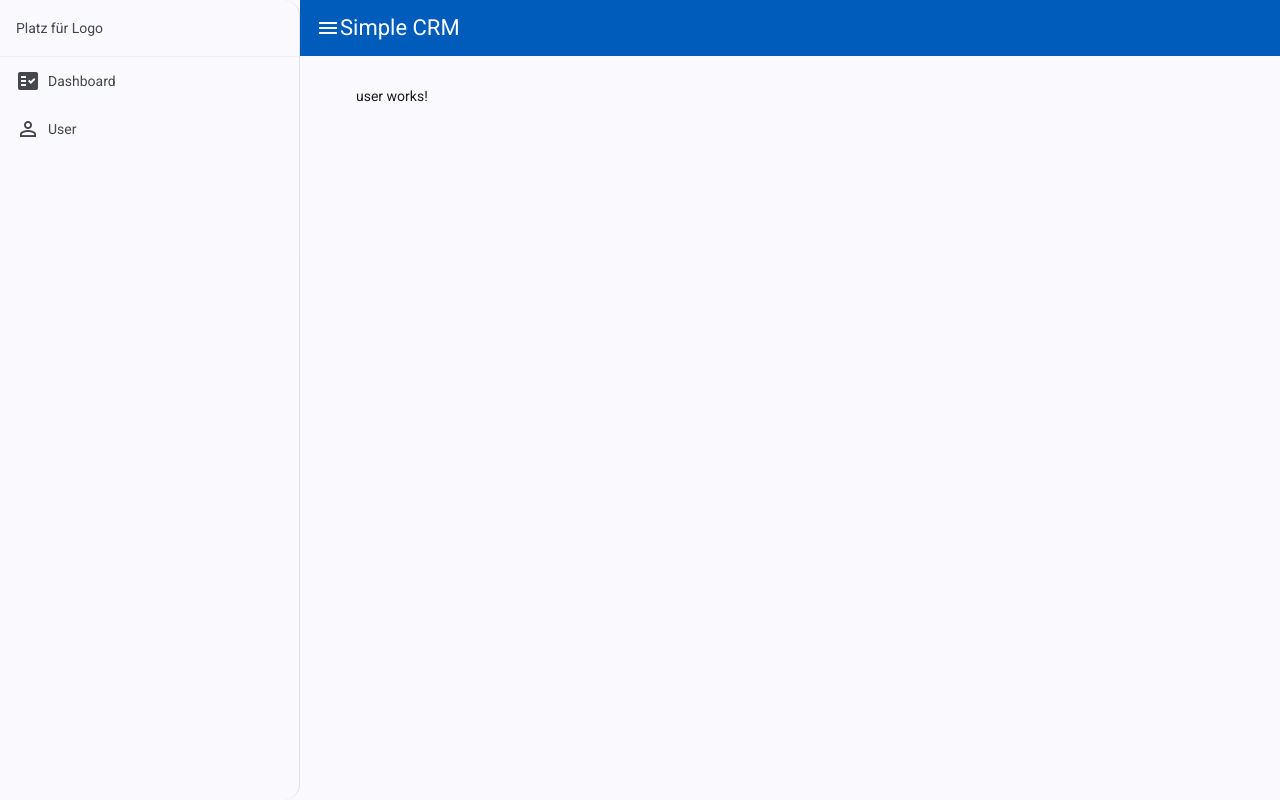
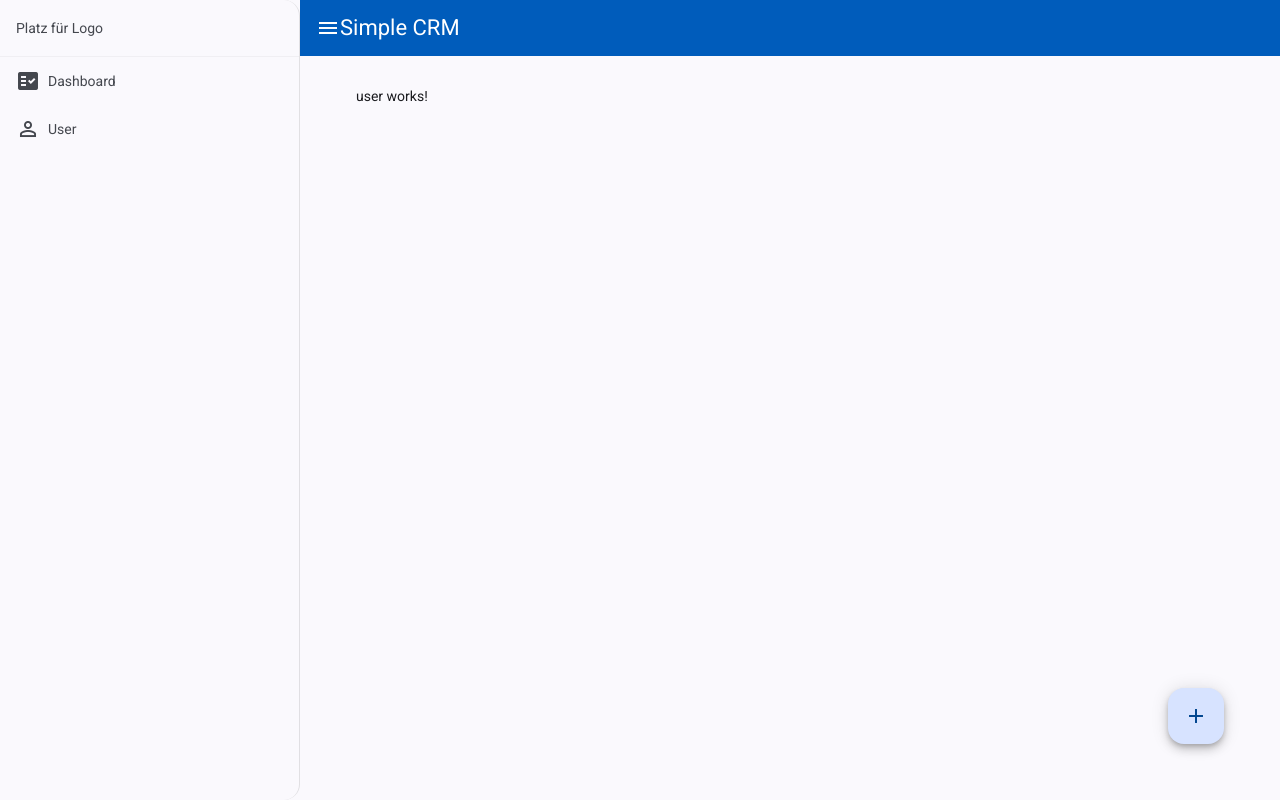
Before and after one commit to NoahVelickovic/simple-crm, an Angular app: page /user in a window 1280 px wide. Built offline with nearby package versions, Linux system fonts and the light colour scheme.

Commit message:
add user

```diff
--- /dev/null
+++ b/src/app/dialog-add-user/dialog-add-user.html
@@ -0,0 +1,8 @@
+<h2 mat-dialog-title>Add User</h2>
+<mat-dialog-content>
+ Hier Nutzer hinzufügen
+</mat-dialog-content>
+<mat-dialog-actions>
+  <button matButton>Cancel</button>
+  <button matButton>Save</button>
+</mat-dialog-actions>
--- /dev/null
+++ b/src/app/dialog-add-user/dialog-add-user.ts
@@ -0,0 +1,18 @@
+import { Component } from '@angular/core';
+import {
+  MAT_DIALOG_DATA,
+  MatDialog,
+  MatDialogActions,
+  MatDialogClose,
+  MatDialogContent,
+  MatDialogRef,
+  MatDialogTitle,
+} from '@angular/material/dialog';
+
+@Component({
+  selector: 'app-dialog-add-user',
+  imports: [MatDialogActions, MatDialogContent],
+  templateUrl: './dialog-add-user.html',
+  styleUrl: './dialog-add-user.scss',
+})
+export class DialogAddUser {}
--- a/src/app/user/user.html
+++ b/src/app/user/user.html
@@ -1 +1,4 @@
 <p>user works!</p>
+  <button (click)="openDialog()" matFab class="add-user-btn" aria-label="Example icon button with a add icon" matTooltip="Add User"  matTooltipPosition="above">
+        <mat-icon>add</mat-icon>
+      </button>
--- a/src/app/user/user.scss
+++ b/src/app/user/user.scss
@@ -0,0 +1,5 @@
+.add-user-btn {
+    position: absolute;
+    right: 56px;
+    bottom: 56px;
+}
--- a/src/app/user/user.ts
+++ b/src/app/user/user.ts
@@ -1,11 +1,21 @@
 import { Component } from '@angular/core';
+import { MatButtonModule } from '@angular/material/button';
+import { MatIconModule } from '@angular/material/icon';
+import { MatTooltipModule } from '@angular/material/tooltip';
+import { MatDialog } from '@angular/material/dialog';
+import { MatDialogModule } from '@angular/material/dialog';
+import { DialogAddUser } from '../dialog-add-user/dialog-add-user';
 
 @Component({
   selector: 'app-user',
-  imports: [],
+  imports: [MatButtonModule, MatIconModule, MatTooltipModule, MatDialogModule],
   templateUrl: './user.html',
-  styleUrl: './user.scss'
+  styleUrl: './user.scss',
 })
 export class User {
+  constructor(public dialog: MatDialog) {}
 
+  openDialog() {
+    this.dialog.open(DialogAddUser);
+  }
 }
```
Also changed, not shown: src/app/dialog-add-user/dialog-add-user.scss (added), 1 other file (tests, documents, lock files or other folders).
